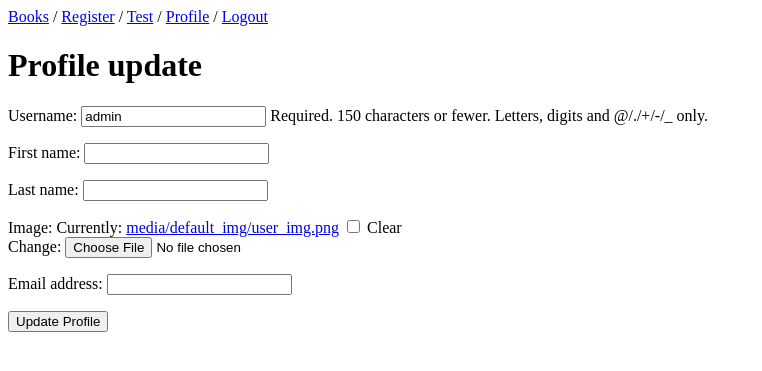
After one commit to shaxriyorsharofov/N38_book_project, a Django app: page /users/profile-update/ in a window 1280 px wide. The commit adds this page. Shown: the top 371 px of the page, without its empty margins (0-762 px from the left). Run offline with Django 5.2, Linux system fonts and the light colour scheme; a user stored in the database is signed in.

Commit message:
profile view

```diff
--- a/products/forms.py
+++ b/products/forms.py
@@ -1,9 +1,10 @@
 from django.forms import ModelForm
-
+from django import forms
 from products.models import Review
 
 
 class AddReviewForm(ModelForm):
+    star_given = forms.IntegerField(max_value=5, min_value=0)
     class Meta:
         model = Review
         fields = ['comment', 'star_given']
--- a/templates/base.html
+++ b/templates/base.html
@@ -5,10 +5,27 @@
     <title>{% block title %} {% endblock %}</title>
 </head>
 <body>
+<div class="success-message">
+    {% if messages %}
+        <ul class="messages">
+            {% for message in messages %}
+                <li class="{{ message.tags }}">
+                    <h4 class="alert-success text-center" style="padding-top: 5px; padding-bottom: 5px;">
+                        {{ message }}
+                    </h4>
+                </li>
+            {% endfor %}
+         </ul>
+     {% endif %}
+
+</div>
+
+
         <a href="{% url 'products:book-list' %}">Books</a> /
         <a href="{% url 'users:register' %}">Register</a> /
         <a href="{% url 'test' %}">Test</a> /
         {% if request.user.is_authenticated %}
+            <a href="{% url 'users:profile' %}">Profile</a> /
             <a href="{% url 'users:logout' %}">Logout</a>
         {% else %}
             <a href="{% url 'users:login' %}">Login</a>
--- a/users/forms.py
+++ b/users/forms.py
@@ -1,5 +1,6 @@
 from django import forms
 from users.models import CustomUser
+
 
 class CustomUserForm(forms.ModelForm):
     password = forms.CharField(widget=forms.PasswordInput)
@@ -14,3 +15,9 @@ class CustomUserForm(forms.ModelForm):
         if commit:
             user.save()
         return user
+
+
+class ProfileUpdateForm(forms.ModelForm):
+    class Meta:
+        model = CustomUser
+        fields = ('username', 'first_name', 'last_name', 'image', 'email')
--- /dev/null
+++ b/users/templates/profile_update.html
@@ -0,0 +1,16 @@
+{% extends "base.html" %}
+
+    <title>{% block title %} Profile update {% endblock %}</title>
+
+{% block content %}
+
+
+<h1>Profile update</h1>
+<form method="post"  enctype="multipart/form-data">
+    {% csrf_token %}
+    {{ form.as_p }}
+    <input type="submit" value="Update Profile">
+
+</form>
+
+{% endblock content %}
--- a/users/urls.py
+++ b/users/urls.py
@@ -1,9 +1,11 @@
 from django.urls import path
-from .views import RegisterView, LoginView, LogoutView
+from .views import RegisterView, LoginView, LogoutView, ProfileView, ProfileUpdateView
 
 app_name = 'users'
 urlpatterns = [
     path('register/', RegisterView.as_view(), name='register'),
     path('login/', LoginView.as_view(), name='login'),
     path('logout/', LogoutView.as_view(), name='logout'),
+    path('profile/', ProfileView.as_view(), name='profile'),
+    path('profile-update/', ProfileUpdateView.as_view(), name='edit-profile'),
 ]
--- a/users/views.py
+++ b/users/views.py
@@ -4,9 +4,7 @@ from .models import CustomUser
 from django.contrib.auth.forms import AuthenticationForm
 from django.contrib.auth import login, logout
 from django.contrib.auth.mixins import LoginRequiredMixin
-
-
-from .forms import CustomUserForm
+from .forms import CustomUserForm, ProfileUpdateForm
 # Create your views here.
 
 
@@ -78,3 +76,22 @@ class LogoutView(LoginRequiredMixin, View):
     def get(self, request):
         logout(request)
         return redirect('landing_page')
+
+
+class ProfileView(View):
+    def get(self, request):
+        return render(request, 'profile.html', {"user": request.user})
+
+
+class ProfileUpdateView(View):
+    def get(self, request):
+        update_form = ProfileUpdateForm(instance=request.user)
+        return render(request, 'profile_update.html', {"form": update_form})
+
+    def post(self, request):
+        update_form = ProfileUpdateForm(request.POST, request.FILES, instance=request.user)
+        if update_form.is_valid():
+            update_form.save()
+            return redirect('users:profile')
+        else:
+            return render(request, 'profile_update.html', {"form": update_form})
```
Also changed, not shown: products/views.py (+9 -2 lines), templates/book/add_review.html (+9 -0 lines), templates/book/book_detail.html (+17 -1 lines), users/templates/profile.html (added, +16 -0 lines), db.sqlite3, media/books/1.29-Tunel.jpg (added), media/books/trbandlik.png (added), media/users_images/1.29-Tunel.jpg (added).
